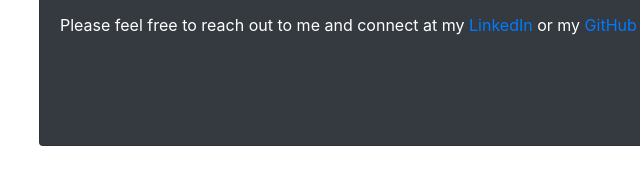
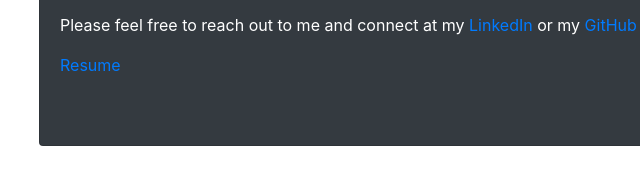
Before and after one commit to ryryp97/Portfolio, a plain HTML site: page index.html in a window 1280 px wide. Shown: the part 412-596 px from the top of the page, 9-649 px from the left. Drawn offline with nearby package versions, Linux system fonts and the light colour scheme.

Commit message:
added a link to my resume

```diff
--- a/index.html
+++ b/index.html
@@ -35,6 +35,7 @@
                 <p class="card-text">My hobbies and interests include video-gaming, primarily League of Legends and Valorant, and watching/reading anime and manga.</p>
                 <p class="card-text">You can reach me at my email here: <a class="link" href="mailto:ryanpetrecca@gmail.com">ryanpetrecca@gmail.com</a> or at my phone number: <a class="link" href="tel:+17147957809">714-795-7809</a>.</p>
                 <p class="card-text">Please feel free to reach out to me and connect at my <a class="link" href="https://www.linkedin.com/in/ryan-petrecca-675013147/" target="_blank">LinkedIn</a> or my <a class="link" href="https://github.com/ryryp97" target="_blank">GitHub</a></p>
+                <p><a href="assets/resume.pdf" target="_blank">Resume</a></p>
                 </div>
             </div>
 
```
Also changed, not shown: 1 other file.
